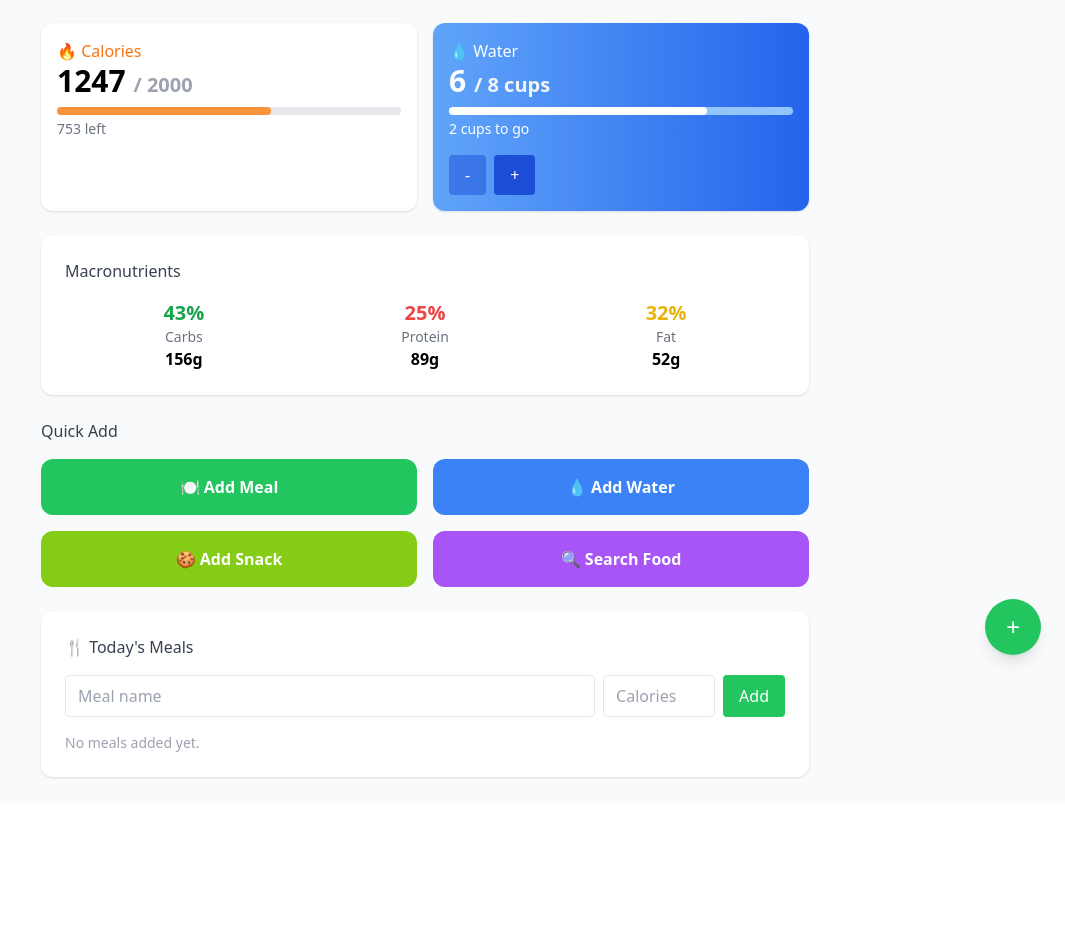
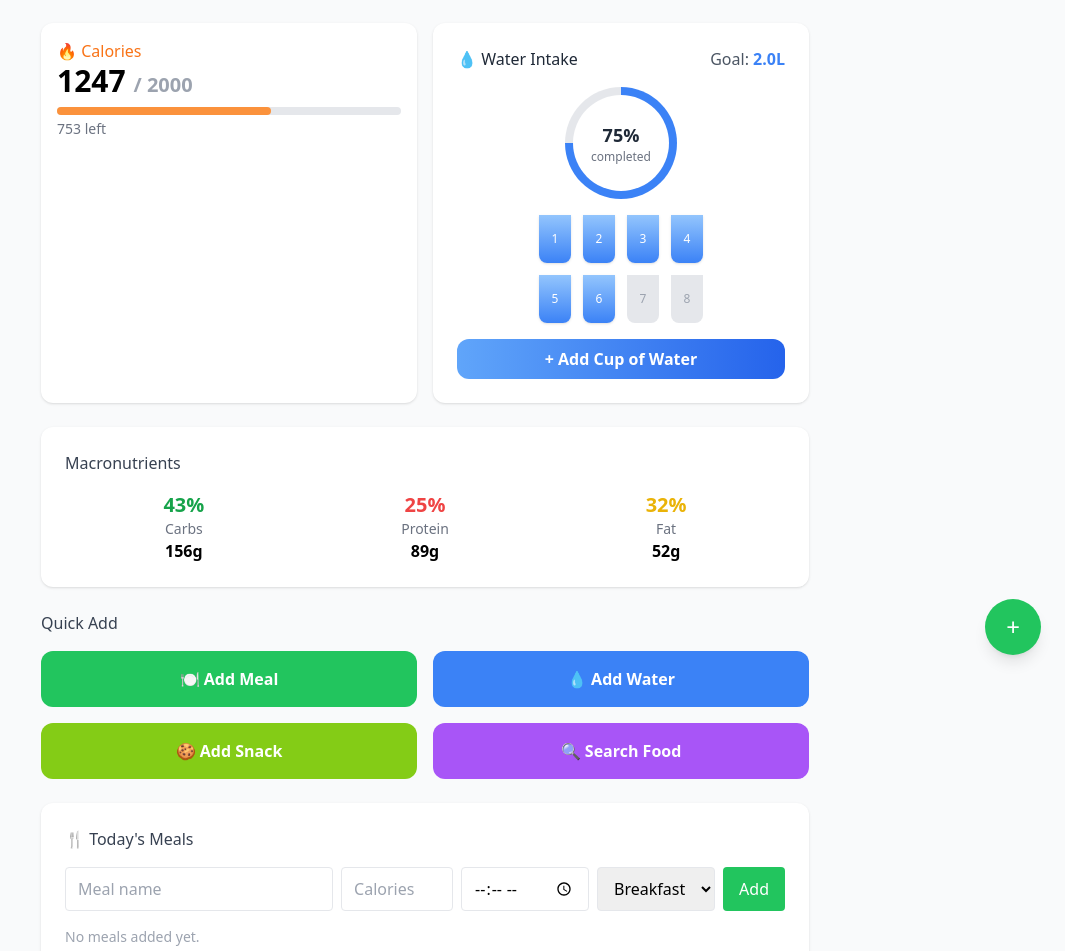
Before and after one commit to bleta12/fitness-app, a React (Vite) app in the folder frontend/: page /nutrition in a window 1280 px wide. Shown: the part 121-1072 px from the top of the page, without its empty margins (215-1280 px from the left). Before the commit the page ends 922 px from the top, so only its background shows below. Built offline with nearby package versions, Linux system fonts and the light colour scheme.

Commit message:
update
Add water Intake and update Today's Meal

```diff
--- a/frontend/src/features/dashboard/pages/NutritionHydration.tsx
+++ b/frontend/src/features/dashboard/pages/NutritionHydration.tsx
@@ -19,23 +19,46 @@ const NutritionHydration: React.FC = () => {
     const fatPercent = Math.round((fat * 9 / totalMacros) * 100);
 
     // --- Meals State ---
-    const [meals, setMeals] = useState<{ name: string; calories: number }[]>([]);
+    const [meals, setMeals] = useState<
+        { name: string; calories: number; time: string; icon: string; color: string; mealType: string }[]
+    >([]);
     const [mealName, setMealName] = useState("");
     const [mealCalories, setMealCalories] = useState<number | "">("");
+    const [mealTime, setMealTime] = useState("");
+    const [mealType, setMealType] = useState("Breakfast");
 
     // --- Handlers ---
     const addWater = () => setWaterCups(prev => Math.min(prev + 1, totalWaterCups));
-    const removeWater = () => setWaterCups(prev => Math.max(prev - 1, 0));
-
     const addCalories = (amount: number) => setCalories(prev => Math.min(prev + amount, caloriesGoal));
 
     const addMeal = () => {
-        if (mealName && mealCalories) {
-            const newMeal = { name: mealName, calories: Number(mealCalories) };
+        if (mealName && mealCalories && mealTime && mealType) {
+            const icons: Record<string, { icon: string; color: string }> = {
+                Breakfast: { icon: "☕", color: "bg-orange-500" },
+                Lunch: { icon: "🥗", color: "bg-green-500" },
+                Snack: { icon: "🍎", color: "bg-lime-500" },
+                Dinner: { icon: "🍽️", color: "bg-purple-500" },
+            };
+            const { icon, color } = icons[mealType] || {
+                icon: "🍴",
+                color: "bg-gray-400",
+            };
+
+            const newMeal = {
+                name: mealName,
+                calories: Number(mealCalories),
+                time: mealTime,
+                mealType,
+                icon,
+                color,
+            };
+
             setMeals(prev => [...prev, newMeal]);
             setCalories(prev => Math.min(prev + newMeal.calories, caloriesGoal));
             setMealName("");
             setMealCalories("");
+            setMealTime("");
+            setMealType("Breakfast");
         }
     };
 
@@ -64,21 +87,52 @@ const NutritionHydration: React.FC = () => {
                     <p className="text-gray-500 text-sm mt-1">{caloriesGoal - calories} left</p>
                 </div>
 
-                {/* Water */}
-                <div className="bg-gradient-to-r from-blue-400 to-blue-600 text-white rounded-xl shadow p-4 flex flex-col relative">
-                    <p className="font-medium">💧 Water</p>
-                    <p className="text-3xl font-bold">
-                        {waterCups} <span className="text-gray-100 text-xl">/ {totalWaterCups} cups</span>
-                    </p>
-                    <div className="h-2 bg-blue-300 rounded mt-2">
-                        <div className="h-2 bg-white rounded" style={{ width: `${waterPercentage}%` }}></div>
+                {/* Water Tracker */}
+                <div className="bg-white rounded-xl shadow p-6 flex flex-col items-center">
+                    {/* Header */}
+                    <div className="flex justify-between w-full mb-4">
+                        <p className="font-medium text-gray-800">💧 Water Intake</p>
+                        <p className="text-gray-600">
+                            Goal: <span className="text-blue-500 font-semibold">2.0L</span>
+                        </p>
                     </div>
-                    <p className="text-sm mt-1">{totalWaterCups - waterCups} cups to go</p>
-                    {/* Water controls */}
-                    <div className="flex space-x-2 mt-4">
-                        <button onClick={removeWater} className="px-4 py-2 bg-blue-700/50 rounded hover:bg-blue-700 transition">-</button>
-                        <button onClick={addWater} className="px-4 py-2 bg-blue-700 rounded hover:bg-blue-800 transition">+</button>
+
+                    {/* Circular Progress */}
+                    <div className="relative w-28 h-28 flex items-center justify-center mb-4">
+                        <div
+                            className="absolute w-full h-full rounded-full"
+                            style={{
+                                background: `conic-gradient(#3b82f6 ${waterPercentage * 3.6}deg, #e5e7eb 0deg)`,
+                            }}
+                        />
+                        <div className="absolute w-24 h-24 bg-white rounded-full flex flex-col items-center justify-center">
+                            <span className="text-lg font-bold text-gray-800">{waterPercentage}%</span>
+                            <span className="text-xs text-gray-500">completed</span>
+                        </div>
                     </div>
+
+                    {/* Cups */}
+                    <div className="grid grid-cols-4 gap-3 mb-4">
+                        {Array.from({ length: totalWaterCups }, (_, i) => (
+                            <div
+                                key={i}
+                                className={`w-8 h-12 rounded-b-lg flex items-center justify-center text-xs font-medium ${i < waterCups
+                                    ? "bg-gradient-to-t from-blue-500 to-blue-300 text-white shadow"
+                                    : "bg-gray-200 text-gray-400"
+                                    }`}
+                            >
+                                {i + 1}
+                            </div>
+                        ))}
+                    </div>
+
+                    {/* Button */}
+                    <button
+                        onClick={addWater}
+                        className="w-full py-2 rounded-xl bg-gradient-to-r from-blue-400 to-blue-600 text-white font-semibold hover:from-blue-500 hover:to-blue-700 transition"
+                    >
+                        + Add Cup of Water
+                    </button>
                 </div>
             </div>
 
@@ -135,6 +189,22 @@ const NutritionHydration: React.FC = () => {
                         placeholder="Calories"
                         className="w-28 border rounded px-3 py-2"
                     />
+                    <input
+                        type="time"
+                        value={mealTime}
+                        onChange={e => setMealTime(e.target.value)}
+                        className="w-32 border rounded px-3 py-2"
+                    />
+                    <select
+                        value={mealType}
+                        onChange={e => setMealType(e.target.value)}
+                        className="col-span-2 border rounded px-3 py-2"
+                    >
+                        <option>Breakfast</option>
+                        <option>Lunch</option>
+                        <option>Snack</option>
+                        <option>Dinner</option>
+                    </select>
                     <button
                         onClick={addMeal}
                         className="bg-green-500 hover:bg-green-600 text-white px-4 py-2 rounded"
@@ -144,15 +214,32 @@ const NutritionHydration: React.FC = () => {
                 </div>
 
                 {/* List of Meals */}
-                <ul className="space-y-2">
+                <div className="space-y-3">
                     {meals.length === 0 && <p className="text-gray-400 text-sm">No meals added yet.</p>}
                     {meals.map((meal, idx) => (
-                        <li key={idx} className="flex justify-between border-b pb-1">
-                            <span>{meal.name}</span>
-                            <span className="text-gray-600">{meal.calories} cal</span>
-                        </li>
+                        <div
+                            key={idx}
+                            className="flex items-center justify-between bg-gray-50 rounded-lg p-3 shadow-sm"
+                        >
+                            {/* Icon */}
+                            <div className={`w-10 h-10 flex items-center justify-center rounded-lg text-white text-xl ${meal.color}`}>
+                                {meal.icon}
+                            </div>
+
+                            {/* Name + Calories */}
+                            <div className="flex-1 ml-4">
+                                <p className="font-medium text-gray-800">{meal.name}</p>
+                                <p className="text-sm text-gray-500">{meal.calories} calories</p>
+                            </div>
+
+                            {/* Time + Edit */}
+                            <div className="text-right">
+                                <p className="text-sm text-gray-500">{meal.time}</p>
+                                <button className="text-green-500 text-sm hover:underline">✏ Edit</button>
+                            </div>
+                        </div>
                     ))}
-                </ul>
+                </div>
             </div>
 
             {/* Floating Button */}
```
